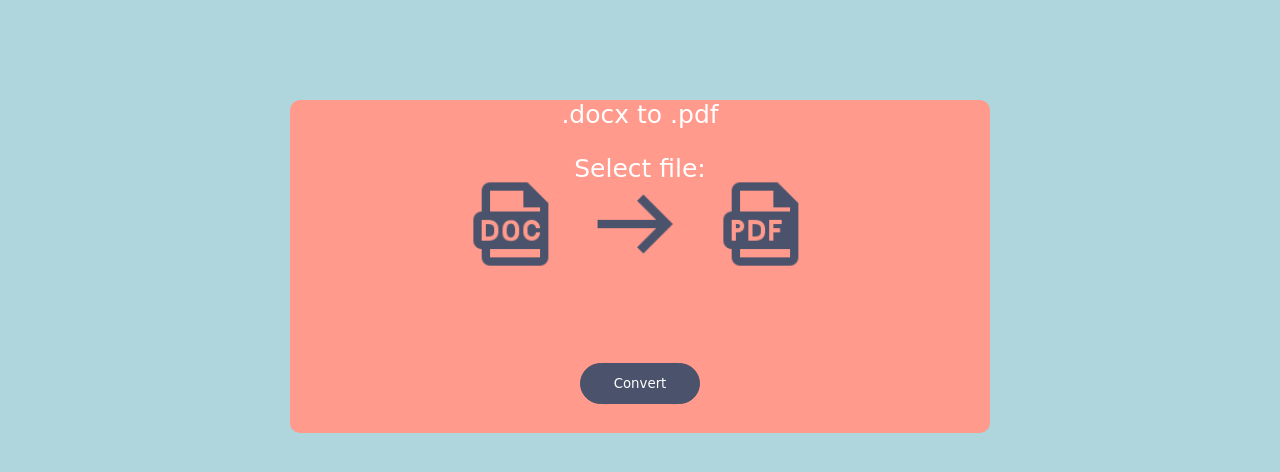
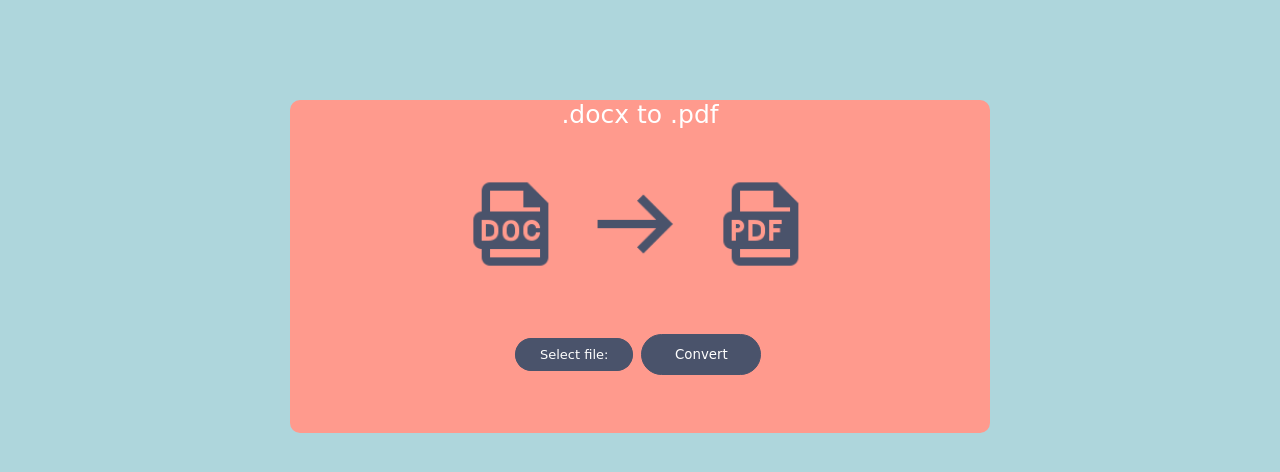
Before and after one commit to InnoSWP/External_Doc_Pdf_Converter, a plain HTML site: page src/static/docxToPdf.html in a window 1280 px wide. Shown: the part 100-572 px from the top of the page. Drawn offline with Linux system fonts and the light colour scheme; a web font is replaced by a local one.

Commit message:
Fix button in the docxToPdf conversion front-end

```diff
--- a/src/static/docxToPdf.html
+++ b/src/static/docxToPdf.html
@@ -32,11 +32,13 @@
                     </div>
                 </div>
                 <div class="card">
-                    <form action="/convert" enctype="multipart/form-data" method="post">
-                        <label for="file">Select file:</label>
-                        <input type="file" id="file" class="input_file" name="file" multiple>
-                        <input type="submit" id="btn_primary" value="Convert">
-                    </form>
+                    <div class="container3">
+                        <form action="/convert" enctype="multipart/form-data" method="post">
+                            <label for="file" id="btn_main">Select file:</label>
+                            <input type="file" id="file" class="input_file" name="file" multiple>
+                            <input type="submit" id="btn_primary" value="Convert">
+                        </form>
+                    </div>
                 </div>
             </div>
         </div>
--- a/src/static/docxToPdf_style.css
+++ b/src/static/docxToPdf_style.css
@@ -128,3 +128,19 @@ input[type=file]{
     cursor: pointer;
     margin-top: 180px;
 }
+
+#btn_main{
+    font-size: 13px;
+    width: 70px;
+    height: 23px;
+    color: #fff;
+    border-radius: 99px;
+    border: 1px solid #4A536B;
+    font-family: 'Koulen', cursive;
+    padding: 0.5rem 1.5rem;
+    outline: none;
+    background: #4A536B;
+    transition: all 0.22s;
+    cursor: pointer;
+    margin-top: 180px;
+}
```
